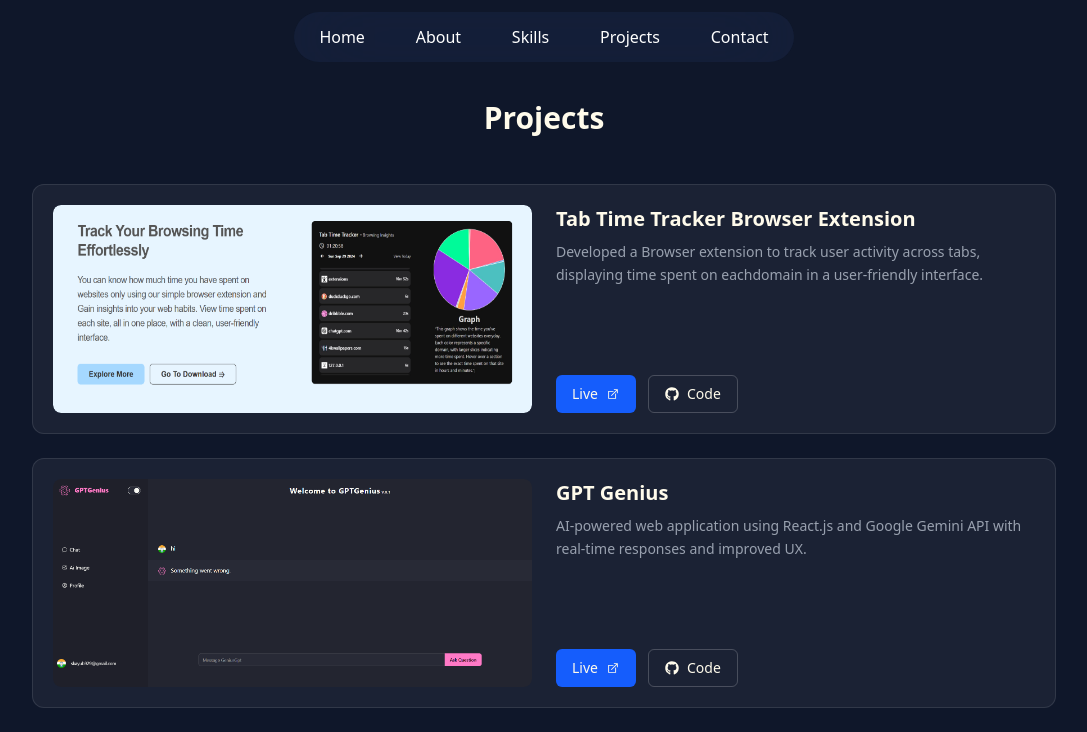
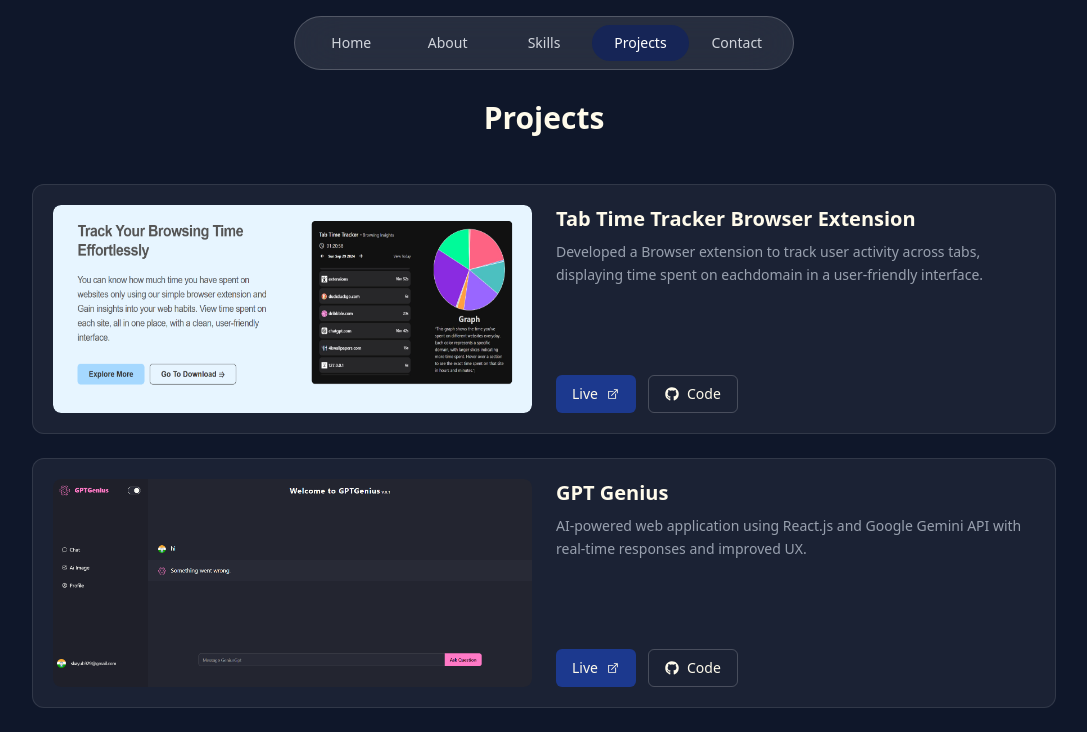
Before and after one commit to ShaikAyub7/portfolio, a Next.js app: page /projects in a window 1280 px wide. Shown: the top 732 px of the page, without its empty margins (96-1183 px from the left). Built offline with nearby package versions, Linux system fonts and the light colour scheme.

Commit message:
feat: add Experience component and integrate into Home; update Navbar styles and functionality

```diff
--- a/app/page.tsx
+++ b/app/page.tsx
@@ -1,6 +1,7 @@
 import About from "@/components/About";
 import Projects from "@/components/Card";
 import ContactForm from "@/components/ContactForm";
+import Experience from "@/components/Experience";
 import Footer from "@/components/Footer";
 import HomePage from "@/components/HomePage";
 import Navbar from "@/components/Navbar";
@@ -13,7 +14,9 @@
       <About />
       <Skills />
       <Projects />
+      {/* <Experience /> */}
       <ContactForm />
+
       <Footer />
     </main>
   );
--- a/components/Card.tsx
+++ b/components/Card.tsx
@@ -23,7 +23,7 @@
               className="group relative bg-white/5 border border-white/10 rounded-xl p-5 transition hover:bg-white/10"
             >
               {/* Top Accent Line */}
-              <div className="absolute top-0 left-0 w-full h-[1px] bg-gradient-to-r from-blue-500 to-purple-500 opacity-0 group-hover:opacity-100 rounded-lg transition" />
+              <div className="absolute top-0 left-0 w-full group-hover:opacity-100 rounded-lg transition rounded-r-lg" />
 
               <div className="flex flex-col md:flex-row gap-6">
                 {/* Image */}
@@ -52,7 +52,7 @@
                     <a
                       href={project.link}
                       target="_blank"
-                      className="flex items-center gap-2 text-sm px-4 py-2 rounded-md bg-blue-600 hover:bg-blue-500 transition"
+                      className="flex items-center gap-2 text-sm px-4 py-2 rounded-md bg-blue-900 hover:bg-blue-500 transition"
                     >
                       Live
                       <LiaExternalLinkAltSolid size={14} />
--- /dev/null
+++ b/components/Experience.tsx
@@ -0,0 +1,71 @@
+"use client";
+
+import { motion } from "framer-motion";
+
+const experiences = [
+  {
+    title: "Frontend Developer",
+    company: "Student",
+    time: "2025 - Present",
+    desc: "Building modern UI with React, Next.js & Tailwind.",
+  },
+  {
+    title: "Full Stack Developer",
+    company: "Projects",
+    time: "2024 - 2025",
+    desc: "Developed APIs, authentication & deployed apps.",
+  },
+  {
+    title: "Learning Phase",
+    company: "Self",
+    time: "2023 - 2024",
+    desc: "Focused on JS, React and real-world projects.",
+  },
+];
+
+export default function ExperienceRoute() {
+  return (
+    <section id="experience" className="py-20 px-4">
+      <div className="max-w-4xl mx-auto">
+        {/* Heading */}
+        <h1 className="text-3xl font-bold text-center mb-16">My Journey</h1>
+
+        <div className="relative">
+          {/* Vertical Route Line */}
+          <div className="absolute left-1/2 top-0 h-full w-[2px] bg-white/20 transform -translate-x-1/2" />
+
+          {experiences.map((exp, index) => {
+            const isLeft = index % 2 === 0;
+
+            return (
+              <motion.div
+                key={index}
+                className={`mb-16 flex items-center ${
+                  isLeft ? "justify-start" : "justify-end"
+                }`}
+                initial={{ opacity: 0, y: 30 }}
+                whileInView={{ opacity: 1, y: 0 }}
+              >
+                {/* Card */}
+                <div className="w-[45%]">
+                  <div className="bg-white/5 border border-white/10 rounded-xl p-5 backdrop-blur-md">
+                    <p className="text-sm text-gray-400 mb-1">{exp.time}</p>
+
+                    <h2 className="text-lg font-semibold">{exp.title}</h2>
+
+                    <p className="text-blue-400 text-sm mb-2">{exp.company}</p>
+
+                    <p className="text-gray-400 text-sm">{exp.desc}</p>
+                  </div>
+                </div>
+
+                {/* Dot (Route Point) */}
+                <div className="absolute left-1/2 transform -translate-x-1/2 w-5 h-5 bg-blue-500 rounded-full border-4 border-black shadow-md" />
+              </motion.div>
+            );
+          })}
+        </div>
+      </div>
+    </section>
+  );
+}
--- a/components/Navbar.tsx
+++ b/components/Navbar.tsx
@@ -1,20 +1,45 @@
+"use client";
+
+import { usePathname } from "next/navigation";
 import { navbarLink } from "../data";
 
 const Navbar = () => {
+  const pathName = usePathname();
+
+  const activeIndex = navbarLink.findIndex((link) => link.href === pathName);
+
   return (
-    <nav className="fixed top-3  z-[9999] w-full flex justify-center  ">
-      <div className="w-full max-w-[500px] mx-4 rounded-full bg-[rgba(28,43,79,0.4)]  text-white backdrop-blur-2xl hover:p-2 transition-all">
-        <ul className="flex items-center justify-around h-[50px] w-full">
-          {navbarLink.map((link) => (
-            <li key={link.id}>
+    <nav className="fixed top-4 z-[9999] w-full flex justify-center ">
+      <div
+        className="relative w-full max-w-[500px] mx-4 rounded-full
+        bg-white/10 border border-white/20 backdrop-blur-xl p-2"
+      >
+        {/* Sliding Pill */}
+        <div
+          className="absolute top-1 bottom-1 rounded-full
+          bg-blue-600/40 transition-all duration-300 ease-in-out"
+        />
+
+        <ul className="relative flex items-center justify-around transition-all">
+          {navbarLink.map((link) => {
+            const isActive = pathName === link.href;
+
+            return (
+              <li key={link.id} className="flex-1 text-center">
                 <a
                   href={link.href}
-                className="text-white hover:text-gray-300 transition duration-200"
+                  className={`block py-2 text-sm font-medium transition-all duration-200
+                  ${
+                    isActive
+                      ? "text-white bg-blue-950 rounded-4xl"
+                      : "text-gray-300 hover:text-white"
+                  }`}
                 >
                   {link.text}
                 </a>
               </li>
-          ))}
+            );
+          })}
         </ul>
       </div>
     </nav>
```
Lines whose indentation alone changed are shown as unchanged.
